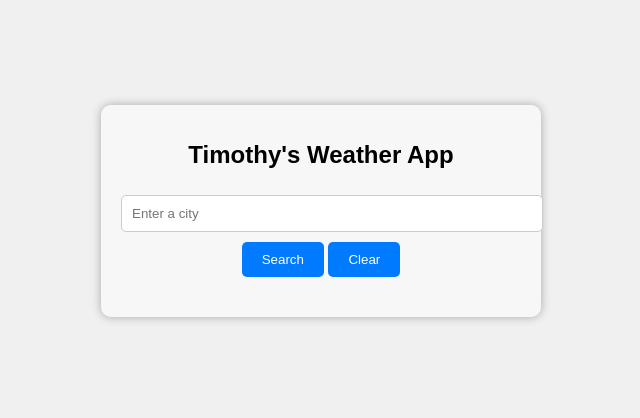
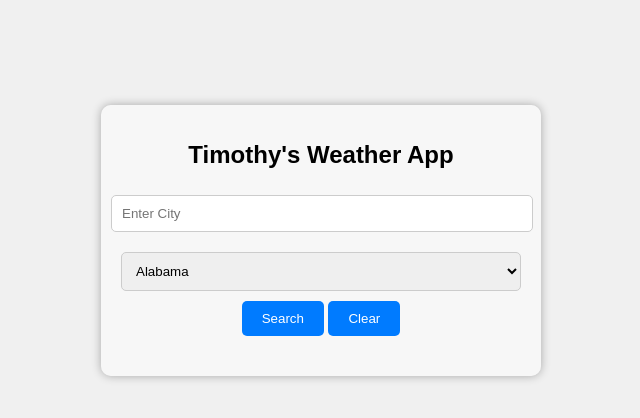
Before and after one commit to timothysbutler/weather_app, a plain HTML site: page index.html in a window 1280 px wide. Shown: the whole page, without its empty margins (319-959 px from the left). Drawn offline with Linux system fonts and the light colour scheme.

Commit message:
add state selection, fix boxes, add clear, add err

```diff
--- a/index.html
+++ b/index.html
@@ -9,7 +9,60 @@
 <body>
     <div class="container">
         <h1>Timothy's Weather App</h1>
-        <input type="text" id="cityInput" placeholder="Enter a city">
+        <input type="text" id="cityInput" placeholder="Enter City" required>
+        <select id="stateInput">
+            <option value="AL">Alabama</option>
+            <option value="AK">Alaska</option>
+            <option value="AZ">Arizona</option>
+            <option value="AR">Arkansas</option>
+            <option value="CA">California</option>
+            <option value="CO">Colorado</option>
+            <option value="CT">Connecticut</option>
+            <option value="DE">Delaware</option>
+            <option value="DC">District Of Columbia</option>
+            <option value="FL">Florida</option>
+            <option value="GA">Georgia</option>
+            <option value="HI">Hawaii</option>
+            <option value="ID">Idaho</option>
+            <option value="IL">Illinois</option>
+            <option value="IN">Indiana</option>
+            <option value="IA">Iowa</option>
+            <option value="KS">Kansas</option>
+            <option value="KY">Kentucky</option>
+            <option value="LA">Louisiana</option>
+            <option value="ME">Maine</option>
+            <option value="MD">Maryland</option>
+            <option value="MA">Massachusetts</option>
+            <option value="MI">Michigan</option>
+            <option value="MN">Minnesota</option>
+            <option value="MS">Mississippi</option>
+            <option value="MO">Missouri</option>
+            <option value="MT">Montana</option>
+            <option value="NE">Nebraska</option>
+            <option value="NV">Nevada</option>
+            <option value="NH">New Hampshire</option>
+            <option value="NJ">New Jersey</option>
+            <option value="NM">New Mexico</option>
+            <option value="NY">New York</option>
+            <option value="NC">North Carolina</option>
+            <option value="ND">North Dakota</option>
+            <option value="OH">Ohio</option>
+            <option value="OK">Oklahoma</option>
+            <option value="OR">Oregon</option>
+            <option value="PA">Pennsylvania</option>
+            <option value="RI">Rhode Island</option>
+            <option value="SC">South Carolina</option>
+            <option value="SD">South Dakota</option>
+            <option value="TN">Tennessee</option>
+            <option value="TX">Texas</option>
+            <option value="UT">Utah</option>
+            <option value="VT">Vermont</option>
+            <option value="VA">Virginia</option>
+            <option value="WA">Washington</option>
+            <option value="WV">West Virginia</option>
+            <option value="WI">Wisconsin</option>
+            <option value="WY">Wyoming</option>
+        </select>
         <button id="searchButton">Search</button>
         <button id="clearButton">Clear</button>
         <div class="weather-info">
@@ -17,6 +70,9 @@
             <h2 id="temperature"></h2>
             <h2 id="description"></h2>
         </div>
+        <div class ="error-message">
+            <h2 id="error-1"></h2>
+        </div>
     </div>
     <script src="script.js"></script>
 </body>
--- a/script.js
+++ b/script.js
@@ -7,19 +7,23 @@ const clearButton = document.getElementById('clearButton');
 const locationElement = document.getElementById('location');
 const temperatureElement = document.getElementById('temperature');
 const descriptionElement = document.getElementById('description');
+const errorElement = document.getElementById('error-1');
 const cityInput = document.getElementById('cityInput');
+const stateInput = document.getElementById('stateInput');
 
 searchButton.addEventListener('click', fetchCity);
 clearButton.addEventListener('click', clearDisplay);
 
 // Find the Lat and Lon of the input City
 function fetchCity () {
+    clearDisplay();
     // Grab the input value
     const city = cityInput.value;
+    const state = stateInput.value;
 
     //Check to see if there was an input
     if (city) {
-        const url = `${apiGeoUrl}?q=${city}&appid=${apiKey}`;
+        const url = `${apiGeoUrl}?q=${city},${state},us&appid=${apiKey}`;
 
         // Fetch the url, if there is no response, there was an error
         fetch(url)
@@ -32,10 +36,11 @@ function fetchCity () {
             })
             .catch(error => {
                 console.error('Error fetching weather data:', error);
-                alert('Please, enter a known location');
+                errorElement.textContent = 'Please, enter a valid location.';
             });
+
     } else {
-        alert('Please, enter a location');
+        errorElement.textContent = 'Please, enter a location.';
     }
 }
 
@@ -70,4 +75,5 @@ function clearDisplay () {
     locationElement.textContent = null;
     temperatureElement.textContent = null;
     descriptionElement.textContent = null;
+    errorElement.textContent = null;
 }
--- a/styles.css
+++ b/styles.css
@@ -21,7 +21,15 @@ h1 {
 input[type="text"] {
     width: 100%;
     padding: 10px;
-    margin: 10px 0;
+    margin: 10px -10px;
+    border: 1px solid #ccc;
+    border-radius: 5px;
+}
+
+select {
+    width: 100%;
+    padding: 10px;
+    margin: 10px -10px;
     border: 1px solid #ccc;
     border-radius: 5px;
 }
@@ -38,3 +46,9 @@ button {
 .weather-info {
     margin-top: 20px;
 }
+
+.error-message {
+    margin-top: 20px;
+    color: red;
+    font-size: 10px;
+}
```
